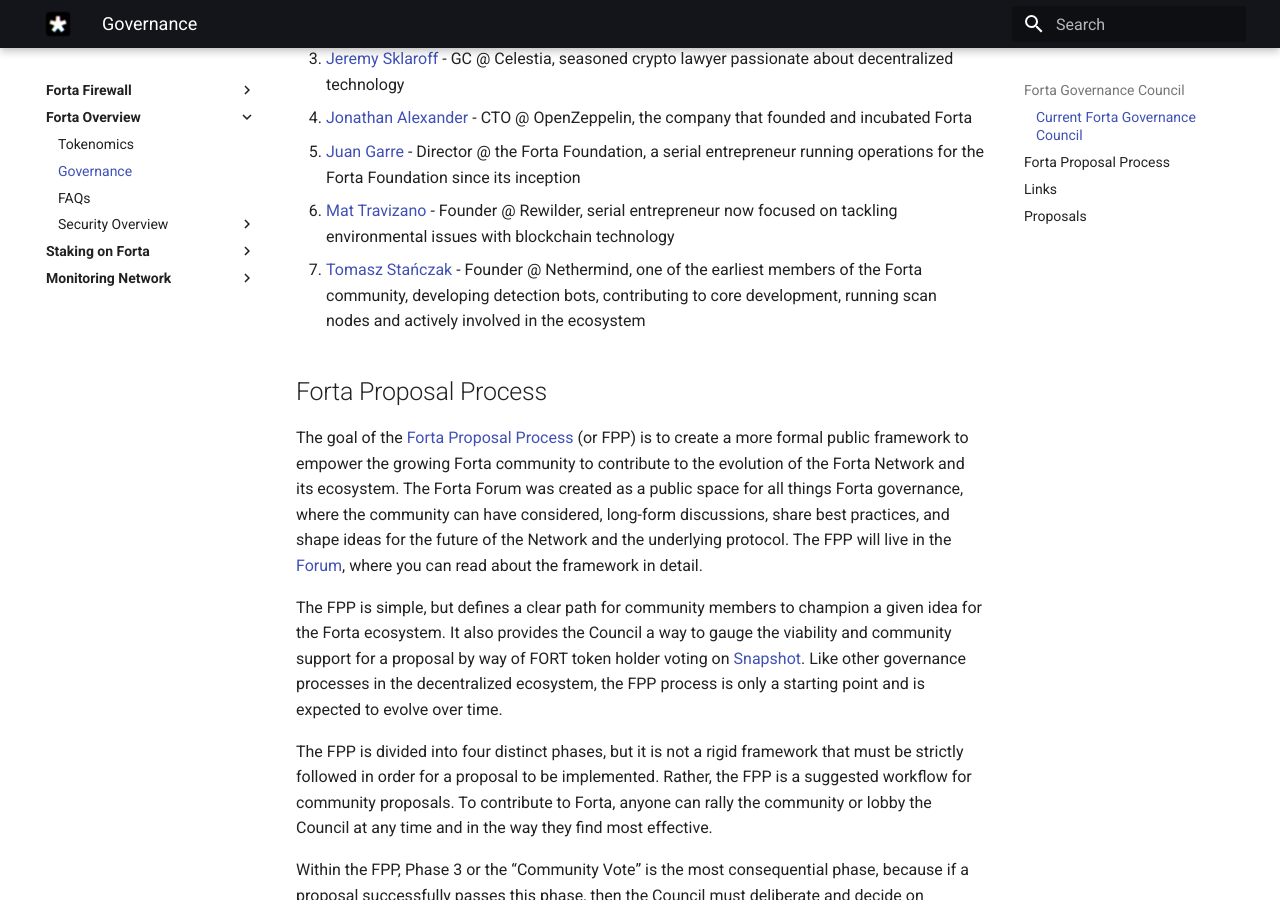
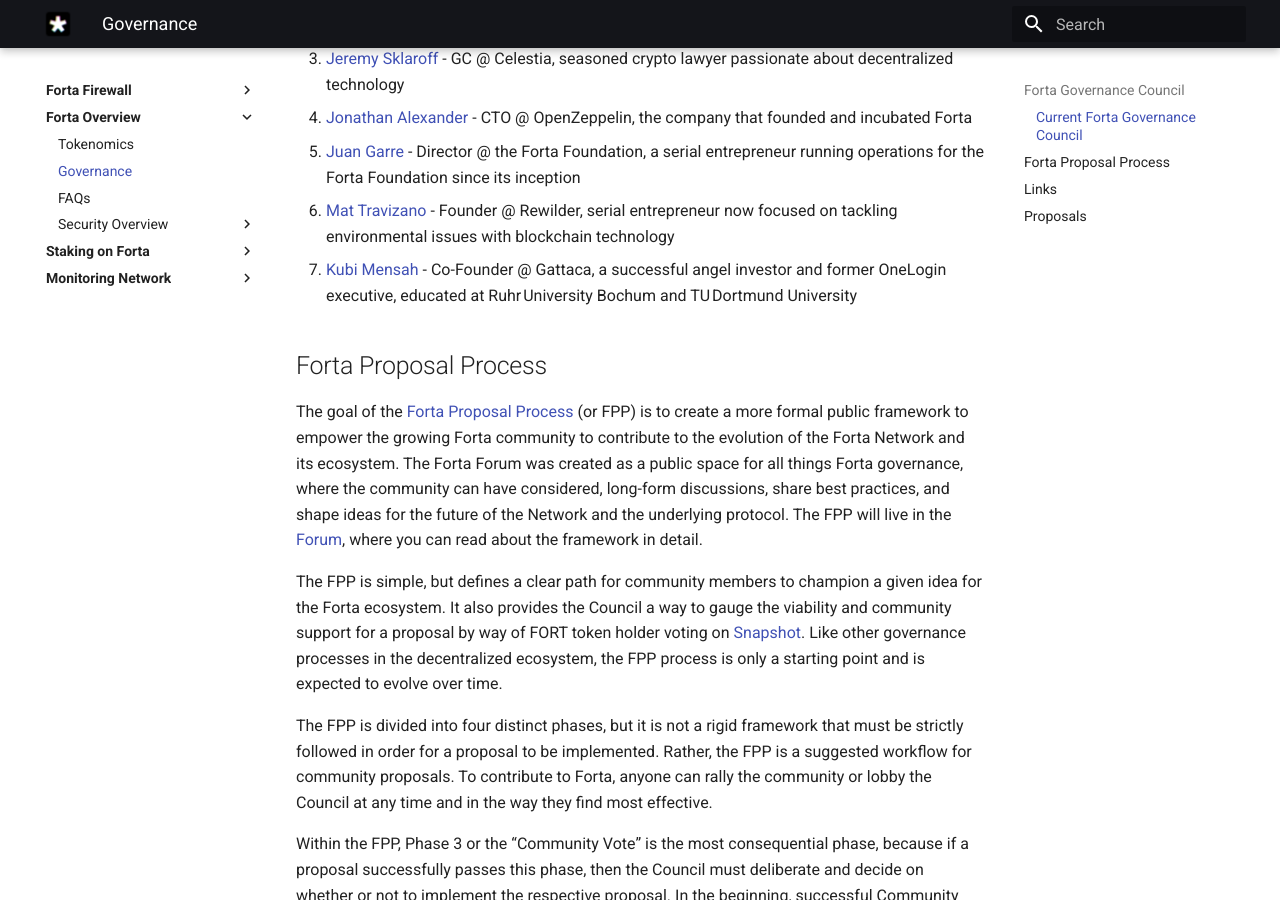
Before and after one commit to forta-network/docs, an MkDocs documentation site: the page built from docs/governance.md, in a window 1280 px wide and 900 px high, scrolled down 2534 px. Built offline with MkDocs 1.6.1 and Material for MkDocs 9.7.7, drawn with Linux system fonts in a browser that asks for light colours.

Commit message:
Kubi Mensah - update

```diff
--- a/docs/governance.md
+++ b/docs/governance.md
@@ -63,7 +63,7 @@
 4. [Jonathan Alexander](https://www.linkedin.com/in/jonathanealexander/) - CTO @ OpenZeppelin, the company that founded and incubated Forta
 5. [Juan Garre](https://www.linkedin.com/in/juangarre/) - Director @ the Forta Foundation, a serial entrepreneur running operations for the Forta Foundation since its inception
 6. [Mat Travizano](https://www.linkedin.com/in/mtravizano/) - Founder @ Rewilder, serial entrepreneur now focused on tackling environmental issues with blockchain technology
-7. [Tomasz Stańczak](https://www.linkedin.com/in/tomaszkajetanstanczak/) - Founder @ Nethermind, one of the earliest members of the Forta community, developing detection bots, contributing to core development, running scan nodes and actively involved in the ecosystem
+7. [Kubi Mensah](https://www.linkedin.com/in/kubimensah) - Co-Founder @ Gattaca, a successful angel investor and former OneLogin executive, educated at Ruhr University Bochum and TU Dortmund University
 
 
 ## Forta Proposal Process
```
